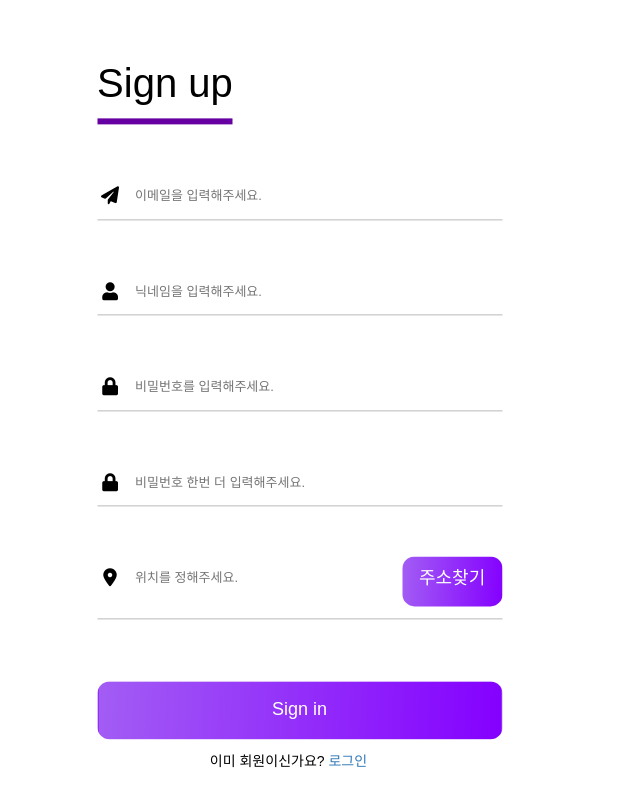
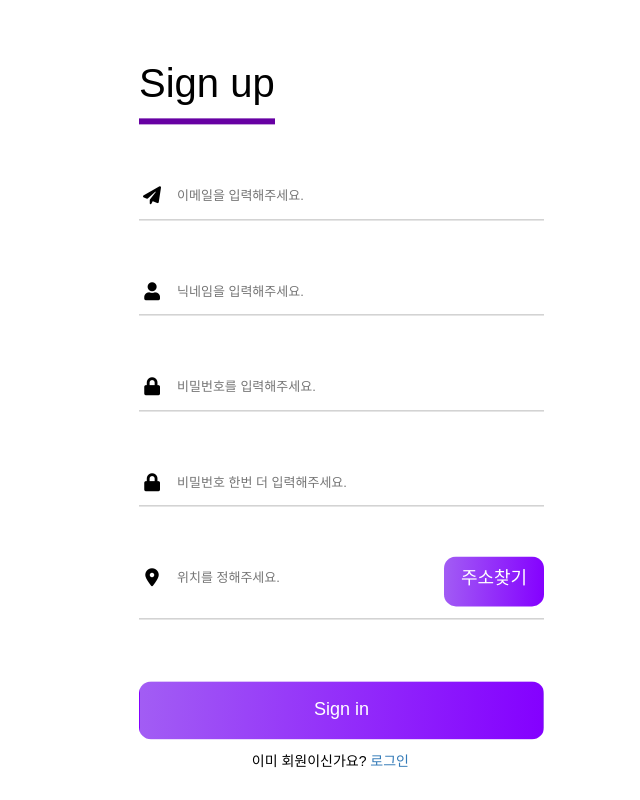
Before and after one commit to lmj00/django-project, a Django app: page /signup/ in a window 1280 px wide. Shown: the whole page, without its empty margins (366-1006 px from the left). Run offline with Django 3.2, Linux system fonts and the light colour scheme; some libraries are stand-ins or nearby versions.

Commit message:
Feat: signup 디자인 수정

```diff
--- a/member/static/member/styles/signup.css
+++ b/member/static/member/styles/signup.css
@@ -12,8 +12,8 @@ body{
   width: 270px;
   position: absolute;
   top: 50%;
-  left: 52%;
-  transform: translate(-75%, -50%);
+  left: 50%;
+  transform: translate(-50%, -50%);
   color: black;
 }
 
```
